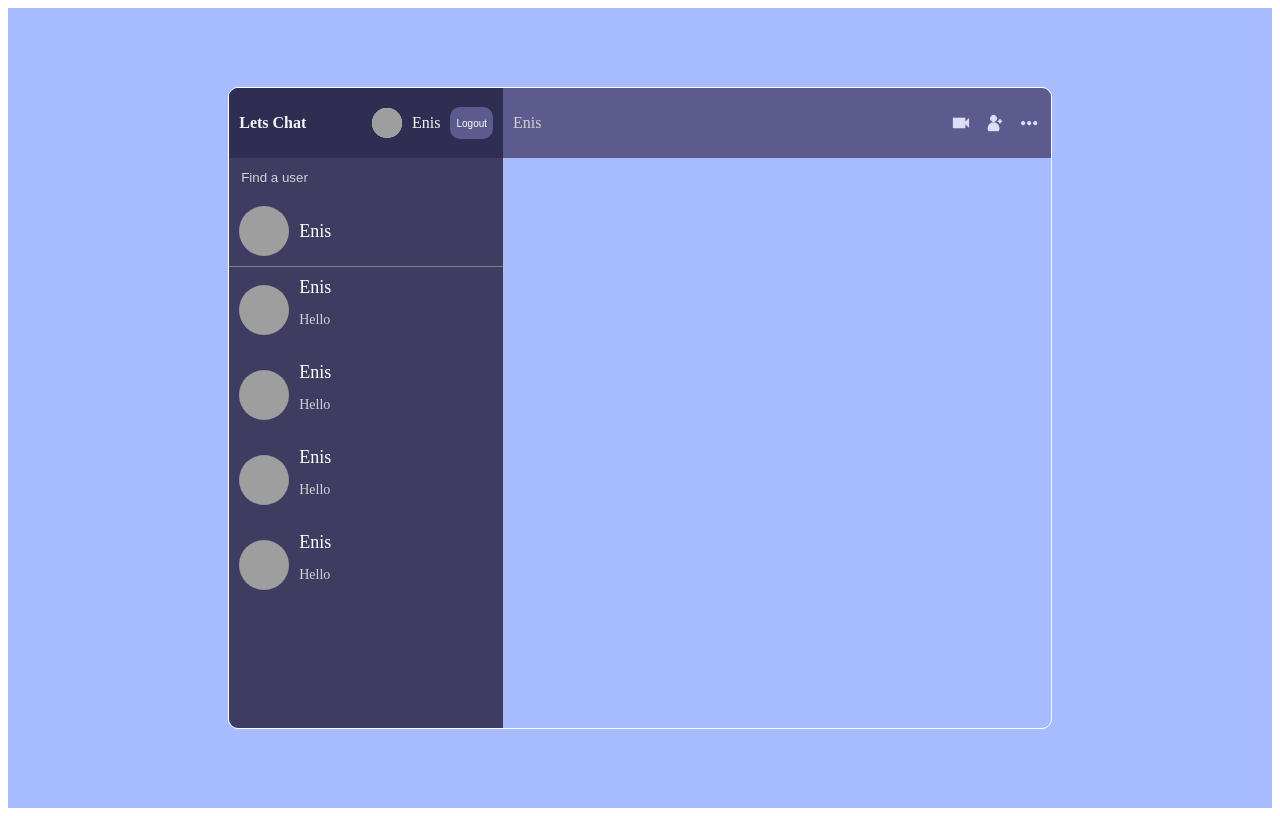
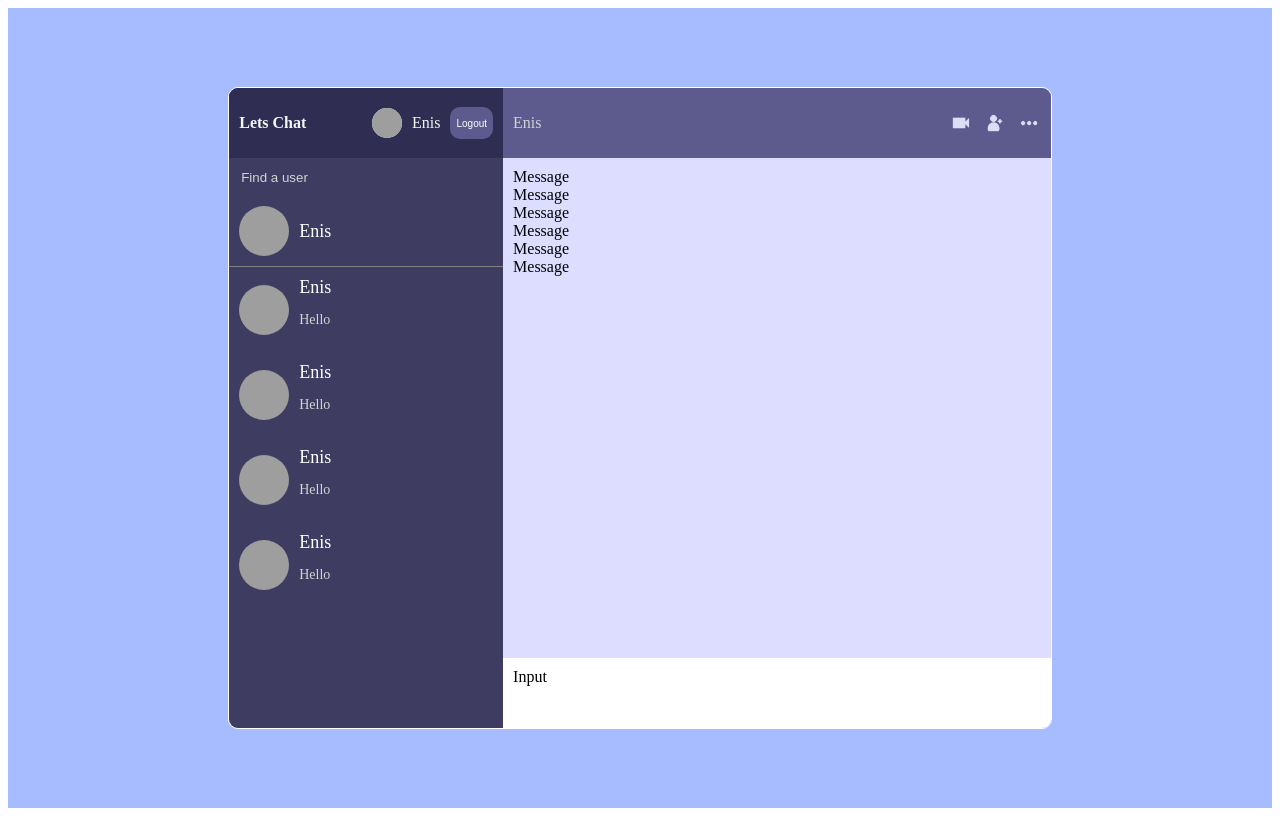
Before and after one commit to aneesh072/chatup-React, a React (Create React App) app: page / in a window 1280 px wide. Built offline with nearby package versions, Linux system fonts and the light colour scheme; grey boxes are pictures that could not be loaded.

Commit message:
added messges components

```diff
--- a/src/components/Chat.jsx
+++ b/src/components/Chat.jsx
@@ -2,6 +2,9 @@
 import Cam from '../assets/cam.png';
 import Add from '../assets/add.png';
 import More from '../assets/more.png';
+
+import Messages from './Messages';
+import Input from './Input';
 
 const Chat = () => {
   return (
@@ -14,6 +17,8 @@
           <img src={More} alt="" />
         </div>
       </div>
+      <Messages />
+      <Input />
     </div>
   );
 };
--- a/src/components/Input.jsx
+++ b/src/components/Input.jsx
@@ -1,7 +1,7 @@
-import React from "react";
+import React from 'react';
 
 const Input = () => {
-  return <div>Input</div>;
+  return <div className="input">Input</div>;
 };
 
 export default Input;
--- /dev/null
+++ b/src/components/Messages.jsx
@@ -0,0 +1,16 @@
+import React from 'react';
+import Message from './Message';
+const Messages = () => {
+  return (
+    <div className="messages">
+      <Message />
+      <Message />
+      <Message />
+      <Message />
+      <Message />
+      <Message />
+    </div>
+  );
+};
+
+export default Messages;
--- a/src/style.scss
+++ b/src/style.scss
@@ -190,15 +190,27 @@
         color: lightgray;
       }
 
-      .chatIcons{
+      .chatIcons {
         display: flex;
         gap: 10px;
 
-        img{
+        img {
           height: 24px;
           cursor: pointer;
         }
       }
+
+      .messages {
+        background-color: #ddddff;
+        padding: 10px;
+        height: calc(100% - 160px);
+      }
+
+      .input {
+        height: 50px;
+        background-color: white;
+        padding: 10px;
+      }
     }
   }
 }
```
